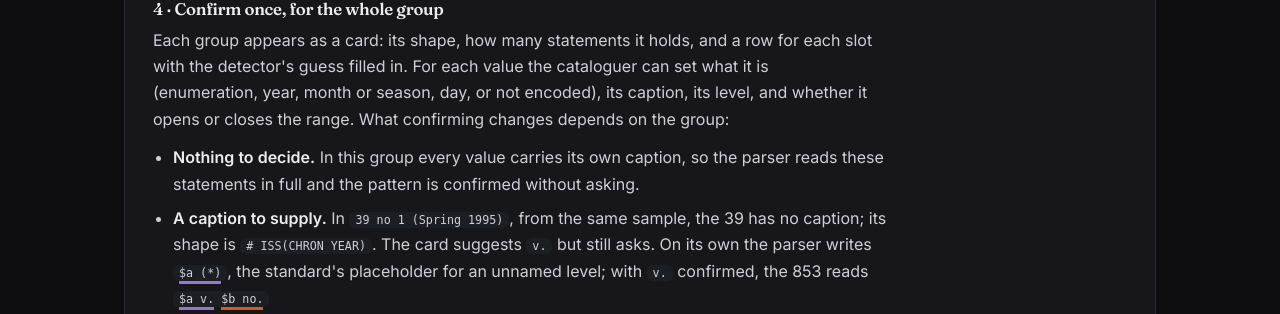
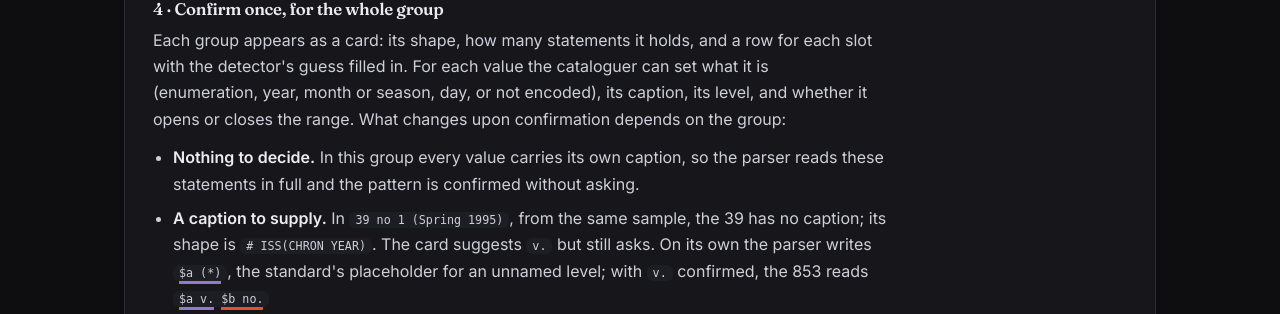
Before and after one commit to bdmcodey/mcsite, a Flask app: page /poster/ in a window 1280 px wide. Shown: the part 5718-6032 px from the top of the page. Run offline with Flask 3, Linux system fonts and the light colour scheme.

Commit message:
Poster page: reword the sentence on what confirming a group changes
Co-Authored-By: Claude Opus 5.5 <noreply@anthropic.com>
Claude-Session: https://claude.ai/code/session_01FdrsMmaTAM84MyhPcpEWEV

```diff
--- a/templates/poster.html
+++ b/templates/poster.html
@@ -137,7 +137,7 @@
       </div>
 
       <h4 class="step">4 · Confirm once, for the whole group</h4>
-      <p>Each group appears as a card: its shape, how many statements it holds, and a row for each slot with the detector's guess filled in. For each value the cataloguer can set what it is (enumeration, year, month or season, day, or not encoded), its caption, its level, and whether it opens or closes the range. What confirming changes depends on the group:</p>
+      <p>Each group appears as a card: its shape, how many statements it holds, and a row for each slot with the detector's guess filled in. For each value the cataloguer can set what it is (enumeration, year, month or season, day, or not encoded), its caption, its level, and whether it opens or closes the range. What changes upon confirmation depends on the group:</p>
       <ul class="cases">
         <li><strong>Nothing to decide.</strong> In this group every value carries its own caption, so the parser reads these statements in full and the pattern is confirmed without asking.</li>
         <li><strong>A caption to supply.</strong> In <code>{{ pat.uncaptioned.statement }}</code>, from the same sample, the {{ pat.uncaptioned.suggested_value }} has no caption; its shape is <code>{{ pat.uncaptioned.shape }}</code>. The card suggests <code>v.</code> but still asks. On its own the parser writes <code><span class="sf sf-a">$a (*)</span></code>, the standard's placeholder for an unnamed level; with <code>v.</code> confirmed, the 853 reads <code><span class="sf sf-a">$a v.</span> <span class="sf sf-b">$b no.</span></code></li>
```
